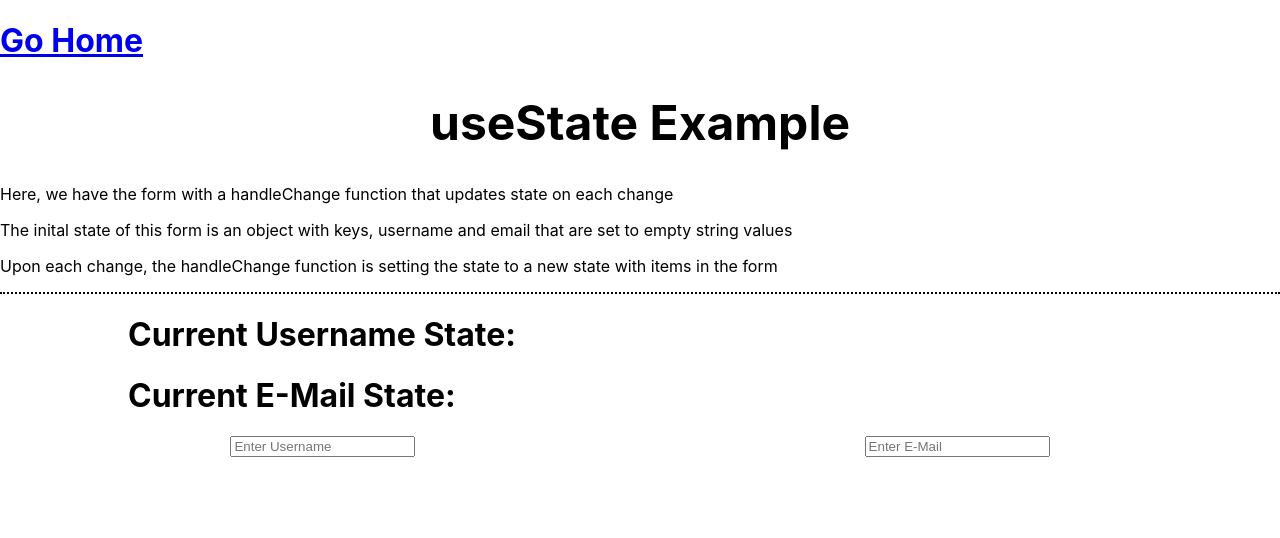
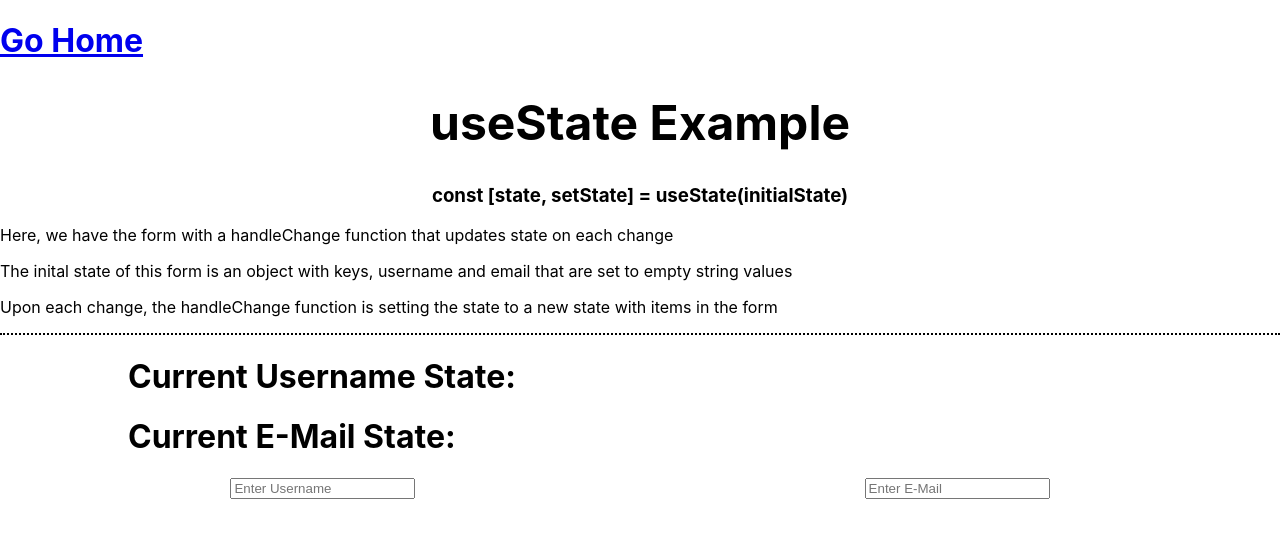
Before and after one commit to knguyen111601/React_Hook_Notes_Examples, a React (Create React App) app: page /useState in a window 1280 px wide. Shown: the top 538 px of the page. Built offline with nearby package versions, Linux system fonts and the light colour scheme.

Commit message:
adding example line of codes for each hook

```diff
--- a/src/pages/StateTutorial.js
+++ b/src/pages/StateTutorial.js
@@ -17,6 +17,7 @@ const StateTutorial = () => {
     return <>
     <div style={{borderBottom:"2px dotted black"}}>
         <h1 style={{textAlign:"center", fontSize:"3em"}}>useState Example</h1>
+        <h3 style={{textAlign:"center"}}>const [state, setState] = useState(initialState)</h3>
         <p>Here, we have the form with a handleChange function that updates state on each change</p>
         <p>The inital state of this form is an object with keys, username and email that are set to empty string values</p>
         <p>Upon each change, the handleChange function is setting the state to a new state with items in the form</p>
```
